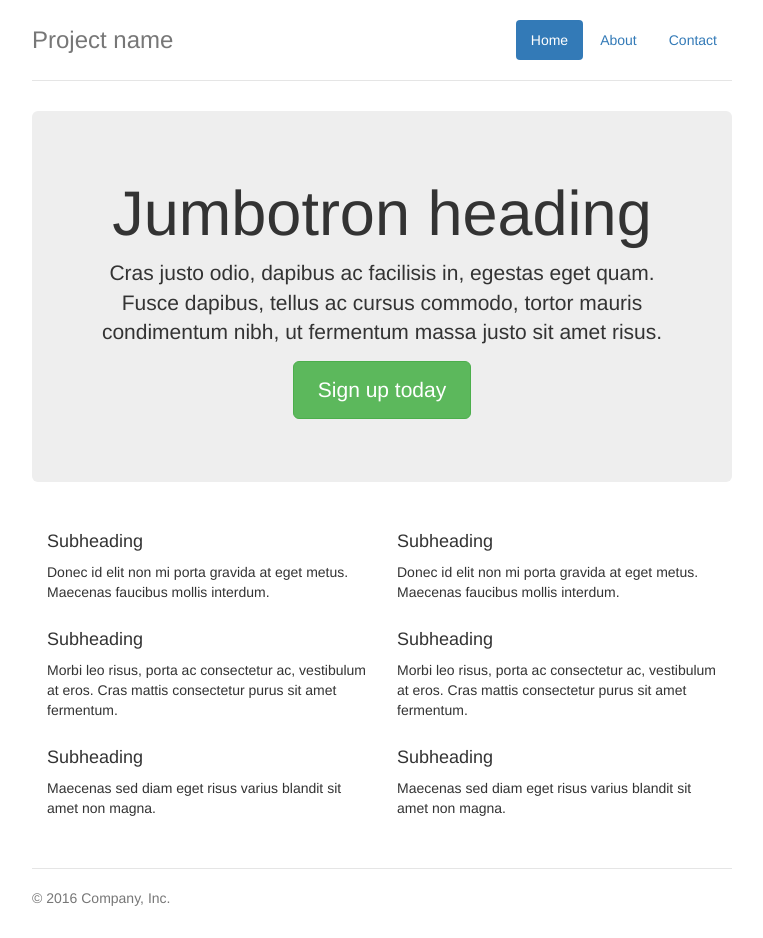
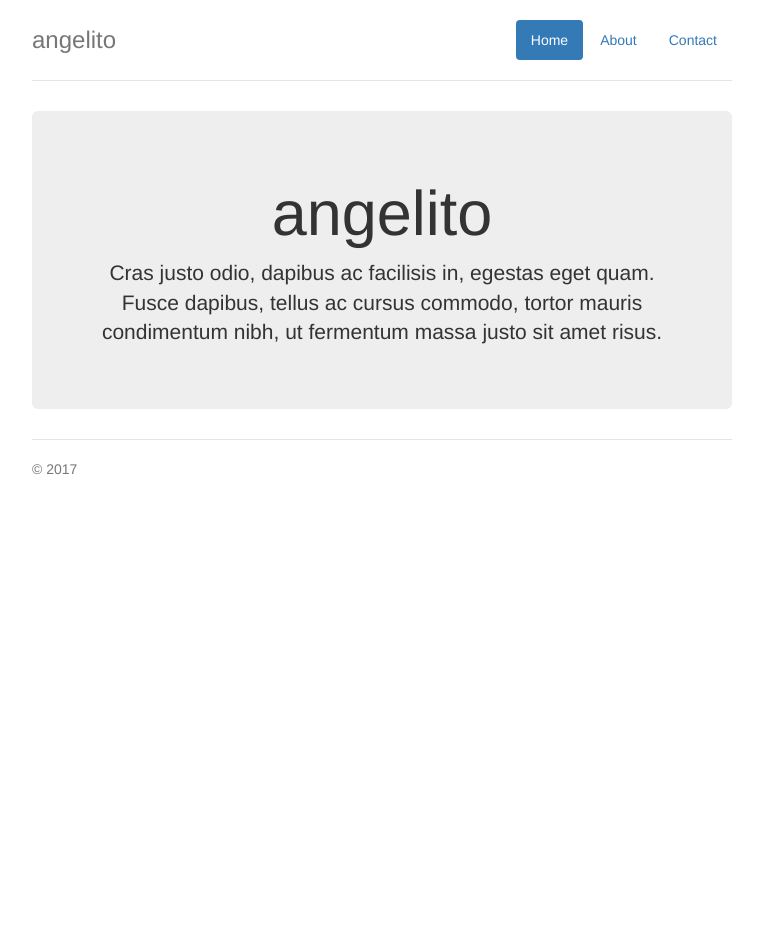
Before and after one commit to gelhizon/gelhizon.github.io, a plain HTML site: page index.html in a window 1280 px wide. Shown: the whole page, without its empty margins (258-1021 px from the left). After the commit the page ends 800 px from the top, so only its background shows below. Drawn offline with nearby package versions, Linux system fonts and the light colour scheme.

Commit message:
Remove clutter

```diff
--- a/index.html
+++ b/index.html
@@ -7,10 +7,10 @@
     <meta name="viewport" content="width=device-width, initial-scale=1">
     <!-- The above 3 meta tags *must* come first in the head; any other head content must come *after* these tags -->
     <meta name="description" content="">
-    <meta name="author" content="Angelito Hizon">
+    <meta name="author" content="angelito">
     <link rel="icon" href="../../favicon.ico">
 
-    <title>Narrow Jumbotron Template for Bootstrap</title>
+    <title>Hizon</title>
 
     <!-- Bootstrap core CSS -->
     <link href="https://maxcdn.bootstrapcdn.com/bootstrap/3.3.7/css/bootstrap.min.css" rel="stylesheet">
@@ -32,41 +32,18 @@
             <li role="presentation"><a href="#">Contact</a></li>
           </ul>
         </nav>
-        <h3 class="text-muted">Project name</h3>
+        <h3 class="text-muted">angelito</h3>
       </div>
 
       <div class="jumbotron">
-        <h1>Jumbotron heading</h1>
+        <h1>angelito</h1>
         <p class="lead">Cras justo odio, dapibus ac facilisis in, egestas eget quam. Fusce dapibus, tellus ac cursus commodo, tortor mauris condimentum nibh, ut fermentum massa justo sit amet risus.</p>
-        <p><a class="btn btn-lg btn-success" href="#" role="button">Sign up today</a></p>
+
       </div>
 
-      <div class="row marketing">
-        <div class="col-lg-6">
-          <h4>Subheading</h4>
-          <p>Donec id elit non mi porta gravida at eget metus. Maecenas faucibus mollis interdum.</p>
-
-          <h4>Subheading</h4>
-          <p>Morbi leo risus, porta ac consectetur ac, vestibulum at eros. Cras mattis consectetur purus sit amet fermentum.</p>
-
-          <h4>Subheading</h4>
-          <p>Maecenas sed diam eget risus varius blandit sit amet non magna.</p>
-        </div>
-
-        <div class="col-lg-6">
-          <h4>Subheading</h4>
-          <p>Donec id elit non mi porta gravida at eget metus. Maecenas faucibus mollis interdum.</p>
-
-          <h4>Subheading</h4>
-          <p>Morbi leo risus, porta ac consectetur ac, vestibulum at eros. Cras mattis consectetur purus sit amet fermentum.</p>
-
-          <h4>Subheading</h4>
-          <p>Maecenas sed diam eget risus varius blandit sit amet non magna.</p>
-        </div>
-      </div>
 
       <footer class="footer">
-        <p>&copy; 2016 Company, Inc.</p>
+        <p>&copy; 2017</p>
       </footer>
 
     </div> <!-- /container -->
```
